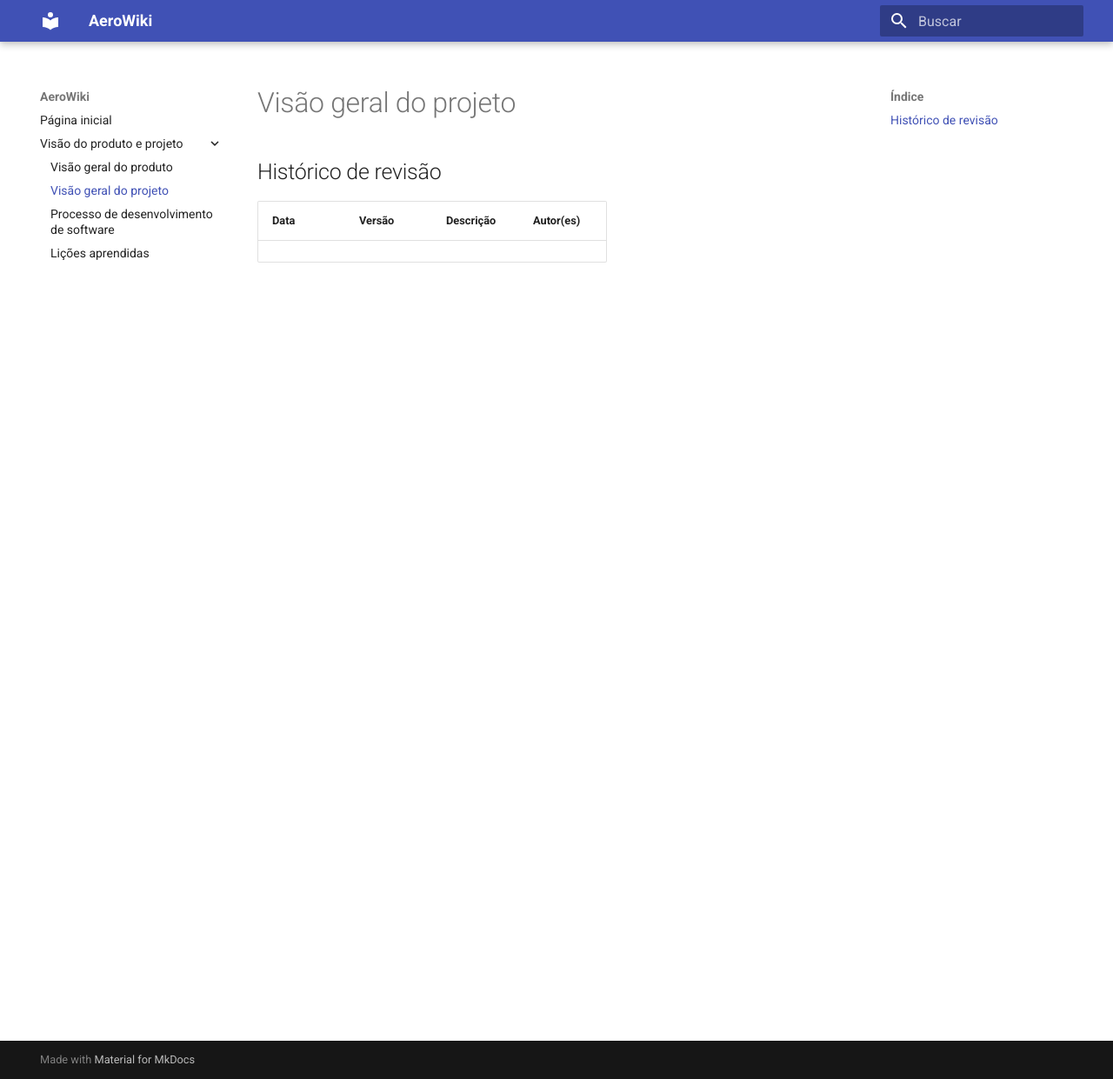
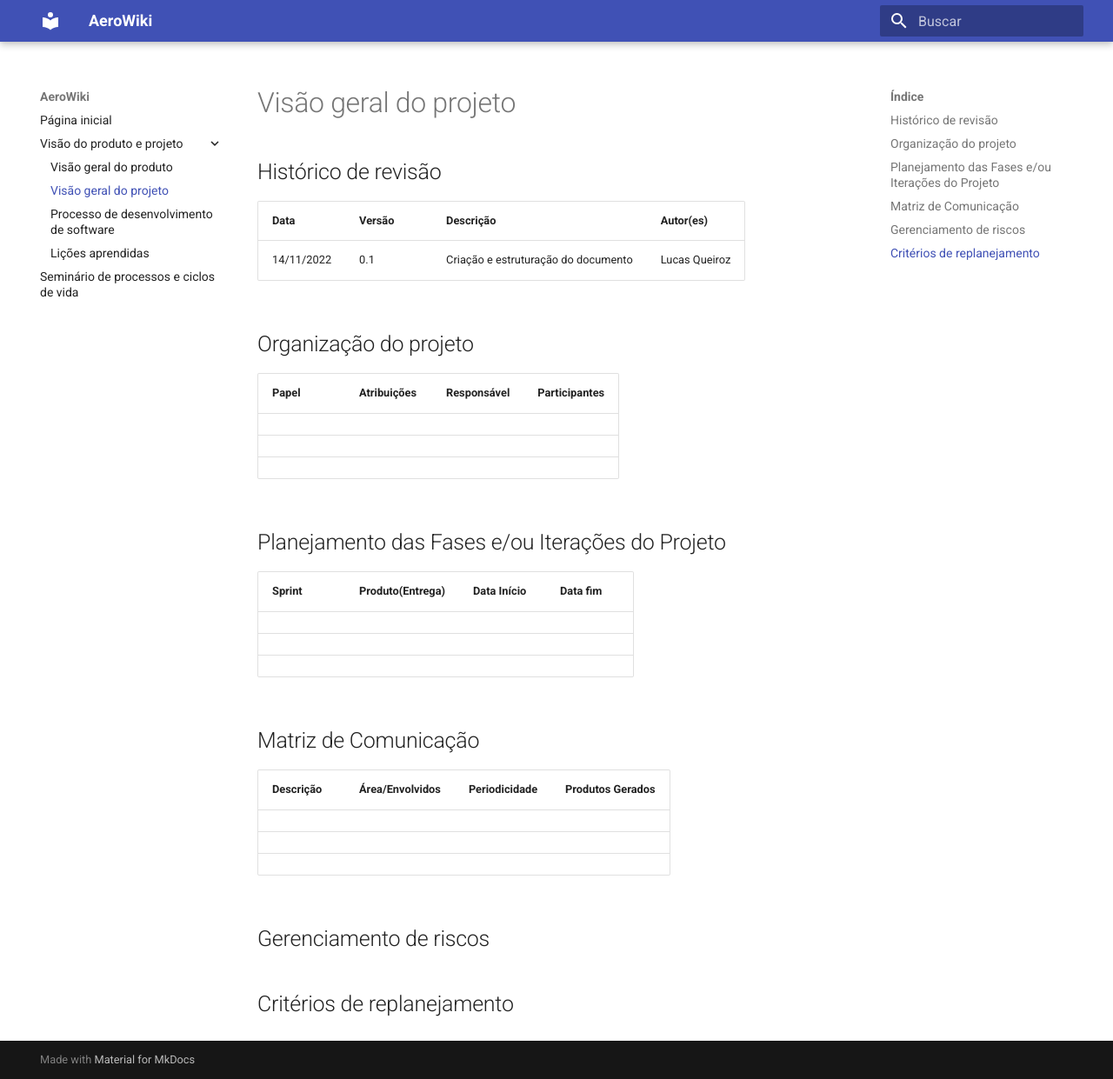
Before and after one commit to mdsreq-fga-unb/2022.2-AeroWiki, an MkDocs documentation site: the page built from docs/visao_do_produto_e_projeto/visao-do-projeto.md, in a window 1280 px wide and 1241 px high. Shown: the whole window at 87% size. Built offline with MkDocs 1.6.1 and Material for MkDocs 9.7.7, drawn with Linux system fonts in a browser that asks for light colours.

Commit message:
Adição de estrutura inicial de documentos para primeira entrega

```diff
--- a/docs/visao_do_produto_e_projeto/visao-do-projeto.md
+++ b/docs/visao_do_produto_e_projeto/visao-do-projeto.md
@@ -2,5 +2,38 @@
 
 ## Histórico de revisão
 
-| Data       | Versão | Descrição            | Autor(es)                                                    |
-| ---------- | ------ | -------------------- | ------------------------------------------------------------ |
+| Data       | Versão | Descrição                           | Autor(es)     |
+| ---------- | ------ | ----------------------------------- | ------------- |
+| 14/11/2022 | 0.1    | Criação e estruturação do documento | Lucas Queiroz |
+
+
+
+## Organização do projeto
+
+| Papel | Atribuições | Responsável | Participantes |
+| ----- | ----------- | ----------- | ------------- |
+|       |             |             |               |
+|       |             |             |               |
+|       |             |             |               |
+
+## Planejamento das Fases e/ou Iterações do Projeto
+
+| Sprint | Produto(Entrega) | Data Início | Data fim |
+| ------ | ---------------- | ----------- | -------- |
+|        |                  |             |          |
+|        |                  |             |          |
+|        |                  |             |          |
+
+## Matriz de Comunicação
+
+| Descrição | Área/Envolvidos | Periodicidade | Produtos Gerados |
+| --------- | --------------- | ------------- | ---------------- |
+|           |                 |               |                  |
+|           |                 |               |                  |
+|           |                 |               |                  |
+
+## Gerenciamento de riscos
+
+
+
+## Critérios de replanejamento
--- a/mkdocs.yml
+++ b/mkdocs.yml
@@ -15,3 +15,4 @@ nav:
     - Visão geral do projeto: visao_do_produto_e_projeto/visao-do-projeto.md
     - Processo de desenvolvimento de software: visao_do_produto_e_projeto/processo-de-desenvolvimento-de-software.md
     - Lições aprendidas: visao_do_produto_e_projeto/licoes-aprendidas.md
+  - Seminário de processos e ciclos de vida: seminario_processos_ciclos.md
```
Also changed, not shown: docs/seminario_processos_ciclos.md (added, +7 -0 lines), docs/visao_do_produto_e_projeto/processo-de-desenvolvimento-de-software.md (+13 -2 lines).
